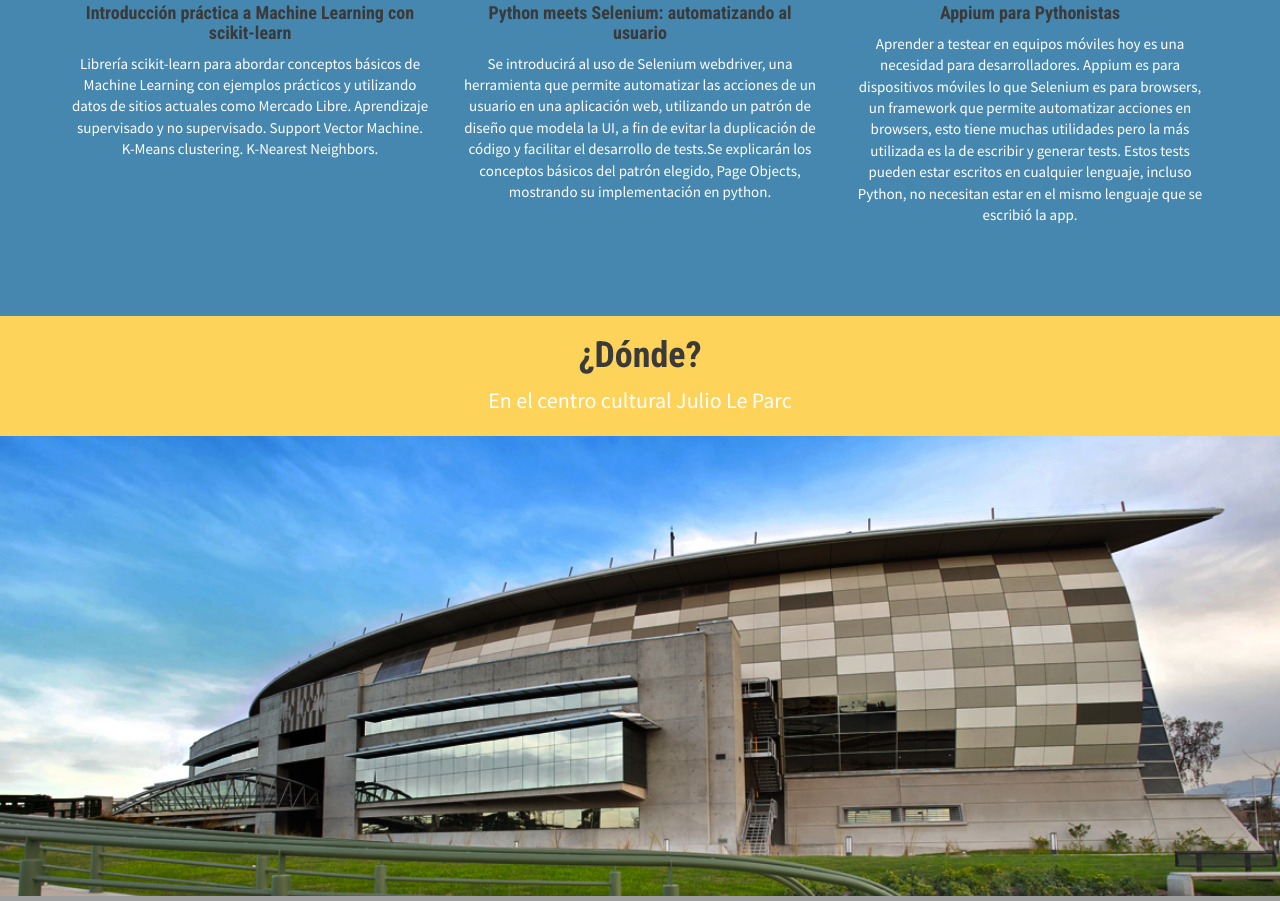
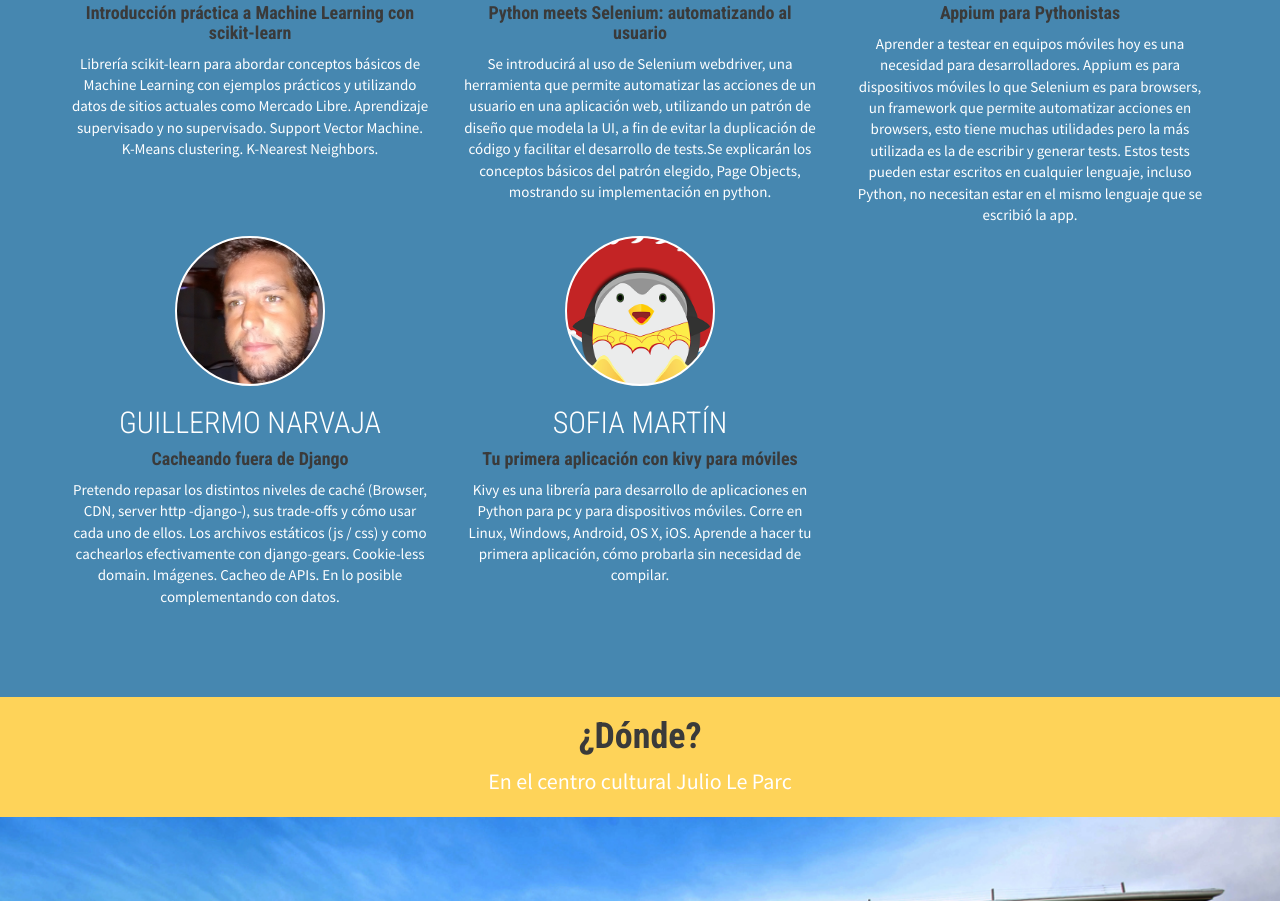
Before and after one commit to dcaliri/pycon, a plain HTML site: page index.html in a window 1280 px wide. Shown: the part 4099-5000 px from the top of the page. Drawn offline with Linux system fonts and the light colour scheme; some packages are replaced by stand-ins of ours; grey boxes are pictures that could not be loaded; files whose address does not match are found by name.

Commit message:
Casi los últimos speakers y sacamos que Eventbrite co-organiza. :gun: Nos encanta mentir.

```diff
--- a/css/style.css
+++ b/css/style.css
@@ -801,3 +801,15 @@ header .carousel-indicators li {
 .pamela {
   background: url(../img/speakers/pamela.png) no-repeat;
 }
+
+.guillermo {
+  background: url(../img/speakers/guillermo.png) no-repeat;
+}
+
+.sofia {
+  background: url(../img/speakers/sofia.png) no-repeat;
+}
+
+.marcos {
+  background: url(../img/speakers/marcos.png) no-repeat;
+}
--- a/index.html
+++ b/index.html
@@ -306,6 +306,31 @@ google.maps.event.addDomListener(window, 'load', initialize);
       </div>
     </div>
 
+    <div class="row">
+
+
+      <div class="col-md-4">
+        <div class="guillermo circle"></div>
+        <h2><a href="https://ar.linkedin.com/pub/guillermo-narvaja/4/943/120" target='blank'>Guillermo Narvaja</a></h2>
+        <h4>Cacheando fuera de Django</h4>
+        <p>Pretendo repasar los distintos niveles de caché (Browser, CDN, server http -django-), sus trade-offs y cómo usar cada uno de ellos. Los archivos estáticos (js / css) y como cachearlos efectivamente con django-gears. Cookie-less domain. Imágenes. Cacheo de APIs. En lo posible complementando con datos.</p>
+      </div>
+
+      <div class="col-md-4">
+        <div class="sofia circle"> </div>
+        <h2><a href="https://www.twitter.com/entrerrianas" target='blank'>Sofia Martín</a></h2>
+        <h4>Tu primera aplicación con kivy para móviles</h4>
+        <p>Kivy es una librería para desarrollo de aplicaciones en Python para pc y para dispositivos móviles. Corre en Linux, Windows, Android, OS X, iOS. Aprende a hacer tu primera aplicación, cómo probarla sin necesidad de compilar.</p>
+      </div>
+
+      <!--<div class="col-md-4">-->
+        <!--<div class="marcos circle">-->
+        <!--</div>-->
+        <!--<h2><a href="https://www.grulic.org.ar/~mdione/glob/" target='blank'>Marcos Dione</a></h2>-->
+        <!--<h4>De socket a asyncio en 45 minutos</h4>-->
+        <!--<p>Vamos a ver cómo, a partir de un programa que usa sockets, se puede desarrollar un framework asincrónico; y cómo traducir dicho programa a la versión de asyncio de Python3.5.</p>-->
+      <!--</div>-->
+    </div>
 
   </section>
 
@@ -422,7 +447,7 @@ google.maps.event.addDomListener(window, 'load', initialize);
 
 <section class="features">
   <div class="container">
-    <h5>Co-organizan:</h5> <a href="http://python.org.ar" target='blank'>Python Argentina</a> y <a href="https://www.eventbrite.com" target='blank'>Eventbrite</a>
+    <h5>Organiza:</h5> <a href="http://python.org.ar" target='blank'>Python Argentina</a>
     <h5>Contacto:</h5> <a href='mailto:diegocaliri@gmail.com'>Diego Caliri</a> y <a href='mailto:miloops@gmail.com'>Emilio Tagua</a>
     </div>
 </section>
```
Also changed, not shown: img/speakers/guillermo.png (added), img/speakers/sofia.png (added).
